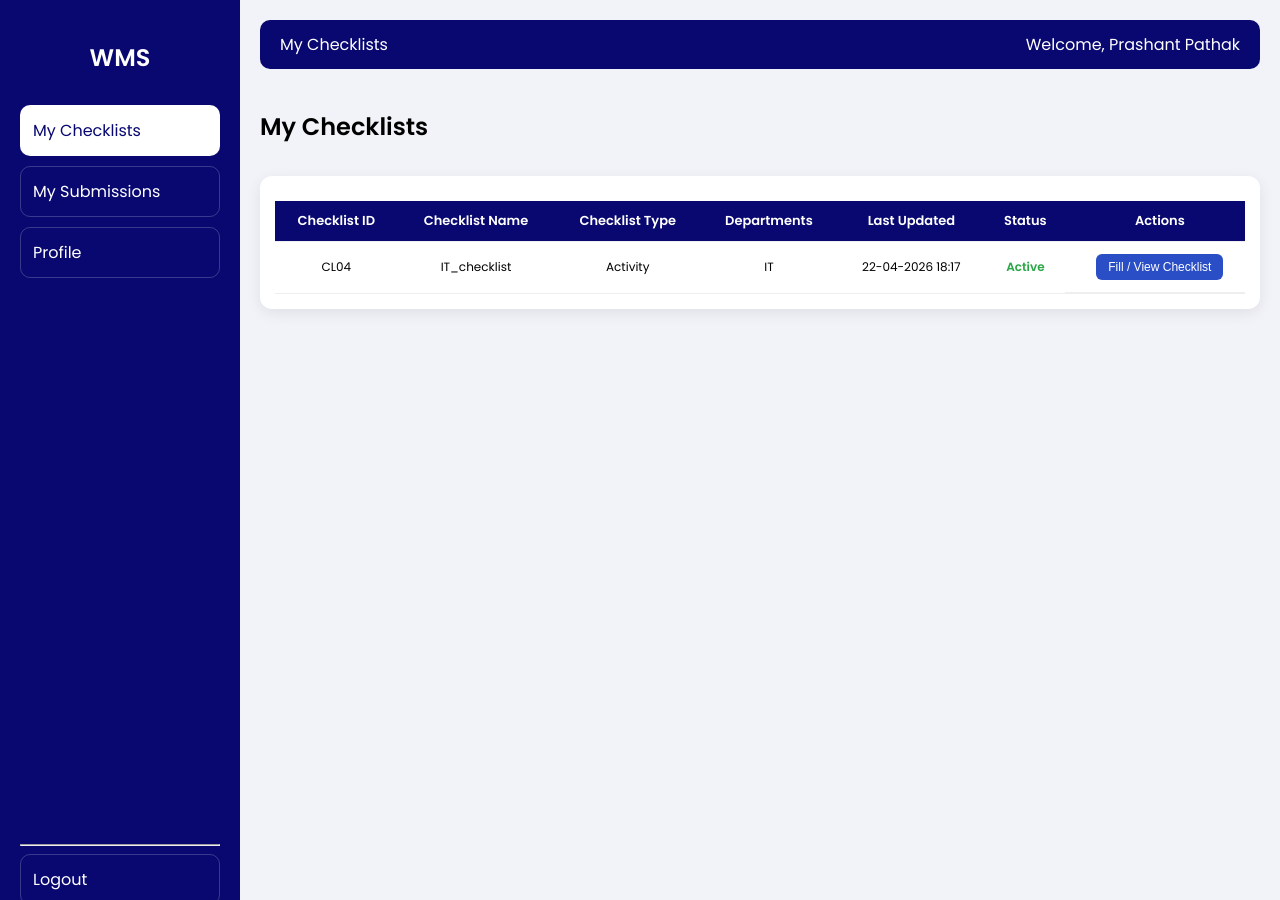
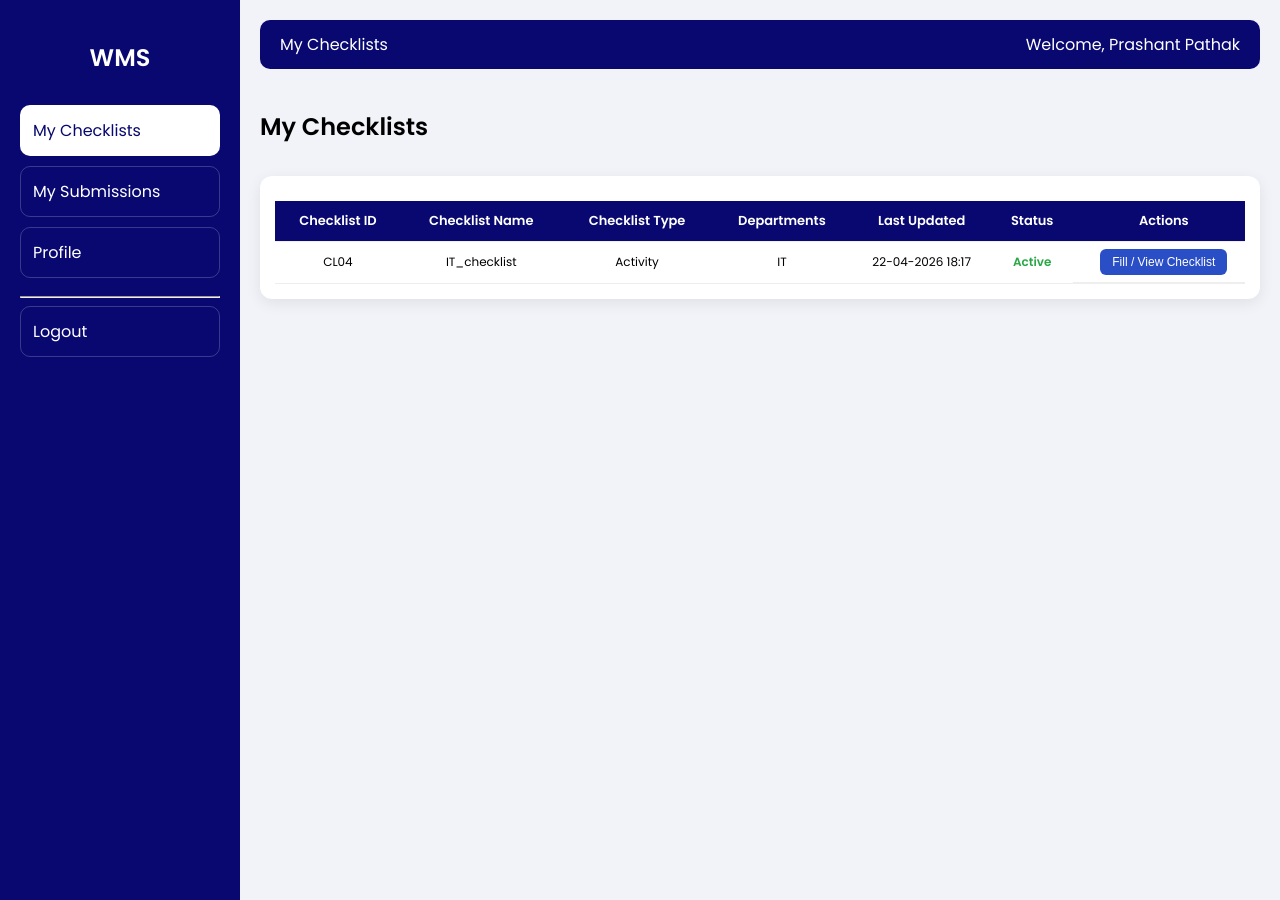
Before and after one commit to TheSyntaxWriter/QCMS, a Django app: page /my-checklists/ in a window 1280 px wide. Run offline with Django 4.2, Linux system fonts and the light colour scheme; a user stored in the database is signed in; data comes from the database, SQL or seed files in the repository; both versions use the stored data as it was after the commit.

Commit message:
action itme button fix & logout button fix

```diff
--- a/frontend/templates/admin_panel/admin_base.html
+++ b/frontend/templates/admin_panel/admin_base.html
@@ -15,7 +15,7 @@
       .sidebar h2 { text-align: center; margin-bottom: 30px; }
       .sidebar-menu { display: flex; flex-direction: column; min-height: calc(100vh - 90px); }
       .sidebar-menu-main { display: flex; flex-direction: column; }
-      .sidebar-menu-footer { margin-top: auto; }
+      .sidebar-menu-footer { }
       .sidebar a { display: block; padding: 12px; margin-bottom: 10px; color: white; text-decoration: none; border-radius: 10px; border: 1px solid rgba(255,255,255,0.2); transition: 0.3s; }
       .sidebar a.active, .sidebar a:hover { background: white; color: #080870; }
       .content { margin-left: 240px; padding: 20px; }
@@ -23,7 +23,7 @@
       .table-container { overflow-x: auto; }
       table { width: 100%; min-width: 1000px; border-collapse: collapse; }
       thead th { background: #080870; color: white; padding: 10px; font-size: 13px; text-align: left; }
-      tbody td { padding: 10px; font-size: 12px; }
+      tbody td { padding: 5px; font-size: 12px; }
       tr { border-bottom: 1px solid #eee; }
       tr:hover { background: #eef2ff; }
       .btn { padding: 5px 10px; font-size: 12px; border: none; border-radius: 6px; cursor: pointer; margin: 2px; display: inline-block; }
```
Also changed, not shown: db.sqlite3.
